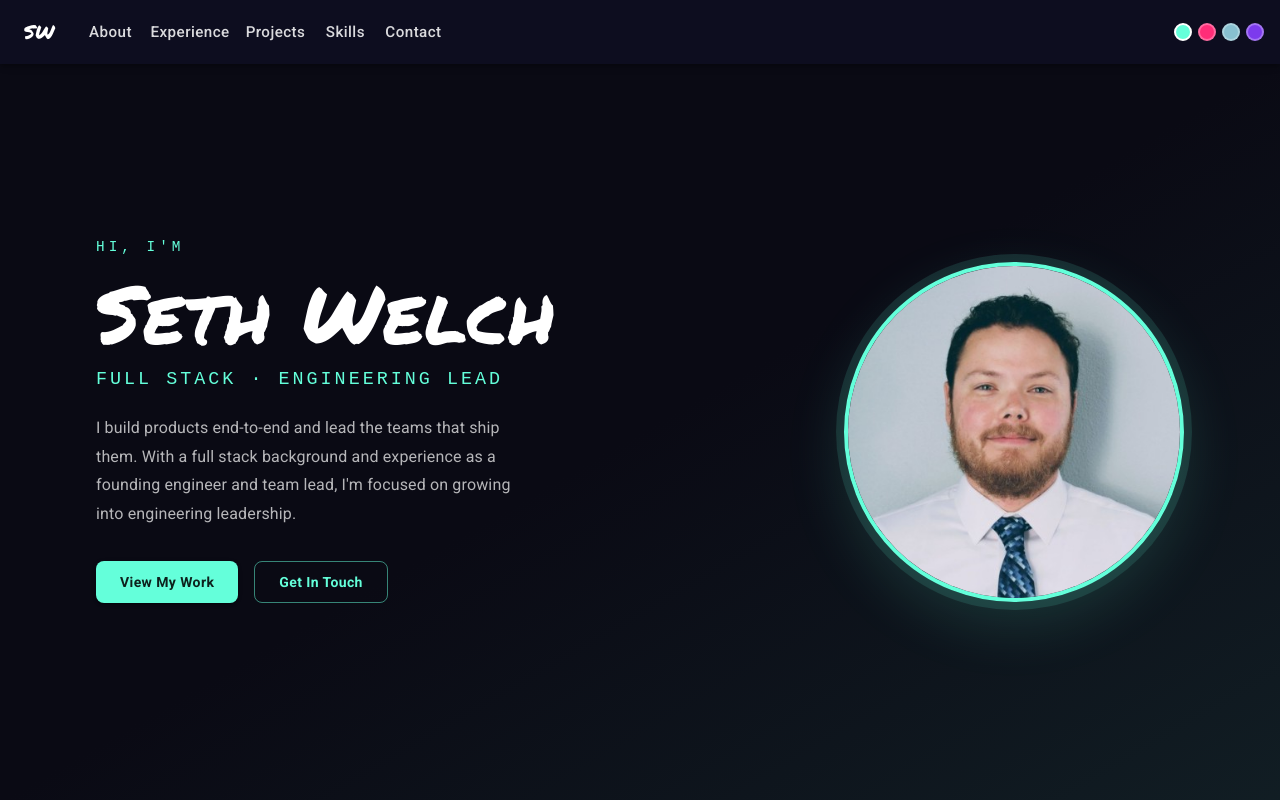
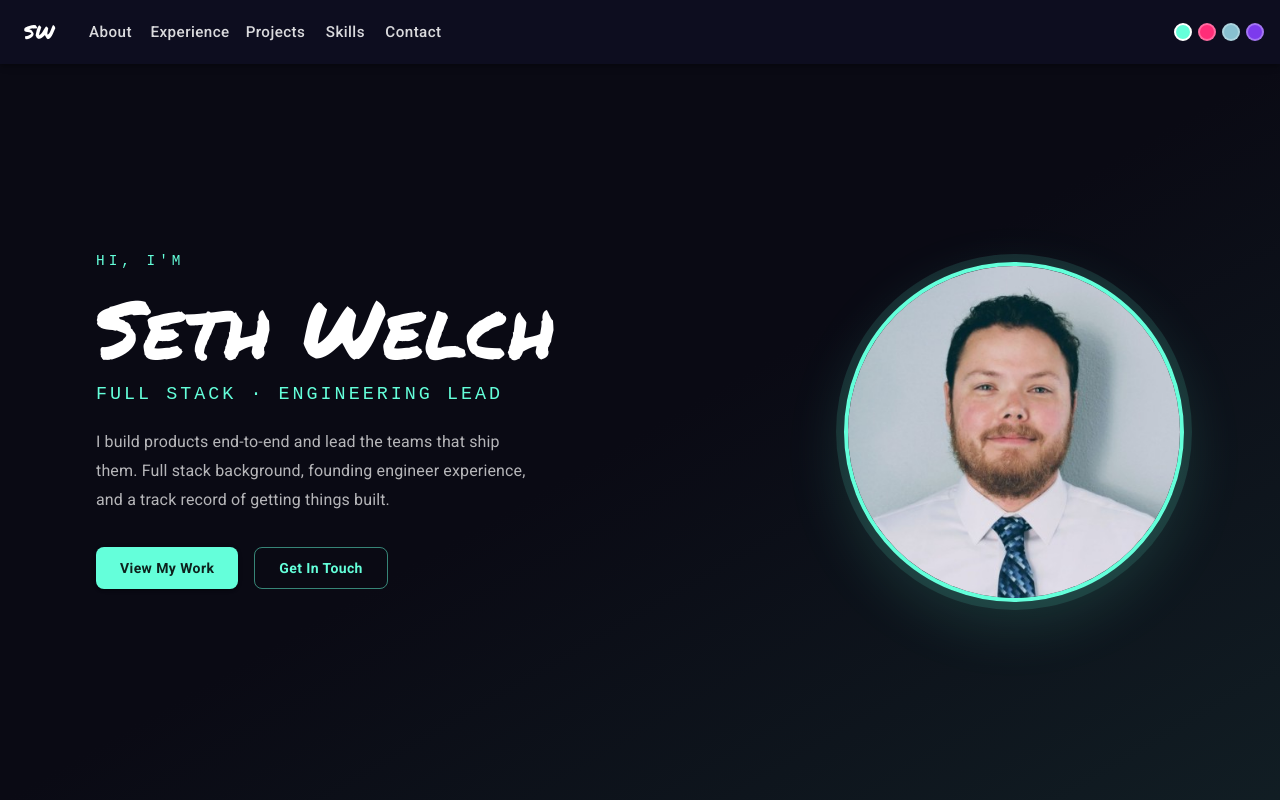
Before and after one commit to SethWelch/sethwelch.github.io, a React (Vite) app: page / in a window 1280 px wide. Shown: the top 800 px of the page. Built offline with nearby package versions, Linux system fonts and the light colour scheme; some icons are missing.

Commit message:
Updating hero text

```diff
--- a/src/pages/Home.jsx
+++ b/src/pages/Home.jsx
@@ -376,8 +376,8 @@ function Home() {
               }}
             >
               I build products end-to-end and lead the teams that ship them.
-              With a full stack background and experience as a founding engineer
-              and team lead, I&apos;m focused on growing into engineering leadership.
+              Full stack background, founding engineer experience, and a track
+              record of getting things built.
             </Typography>
             <Box
               sx={{
```
